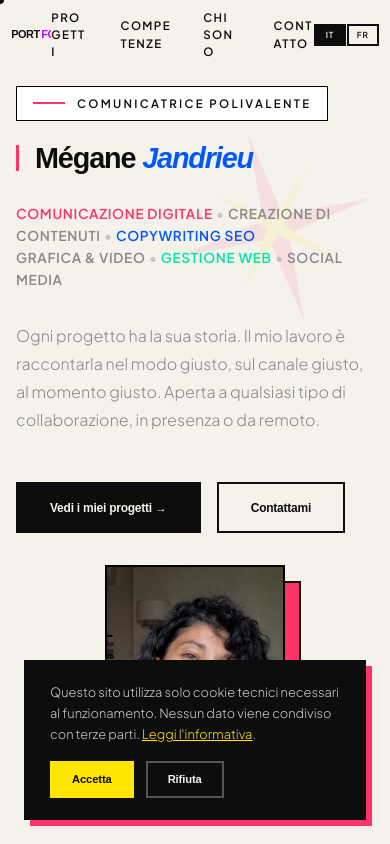
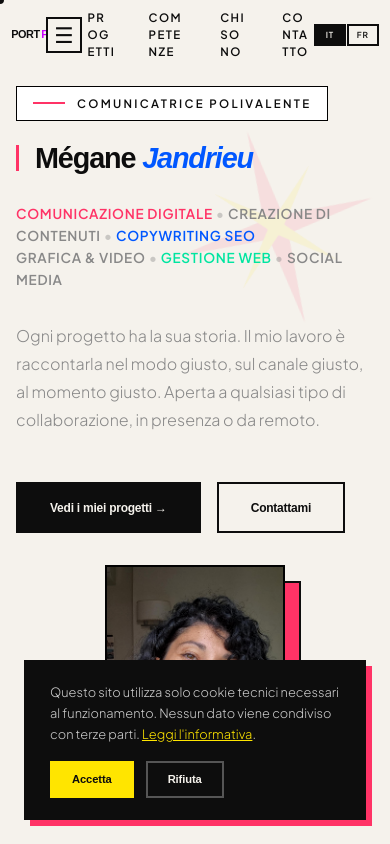
Before and after one commit to jandrieumegane-hash/Megane-Jandrieu, a React (Vite) app: page / in a window 390 px wide. Shown: the top 844 px of the page. Built offline with nearby package versions, Linux system fonts and the light colour scheme; a web font is replaced by a local one.

Commit message:
Restore mobile hamburger menu in navigation

```diff
--- a/src/App.tsx
+++ b/src/App.tsx
@@ -425,6 +425,16 @@ function Nav() {
         PORT<span style={{ color: menuColor, transition: 'color 0.6s ease' }}>FOLIO</span>
       </a>
 
+      <button
+        type="button"
+        className="clickable mobile-menu-toggle"
+        aria-label="Ouvrir le menu"
+        aria-controls="mobile-navigation"
+        aria-expanded="false"
+      >
+        <span className="mobile-menu-icon" aria-hidden="true">☰</span>
+      </button>
+
       <div style={{ display: 'flex', gap: '2rem', alignItems: 'center' }}>
         {links.map(({ label, href }) => (
           <a
```
